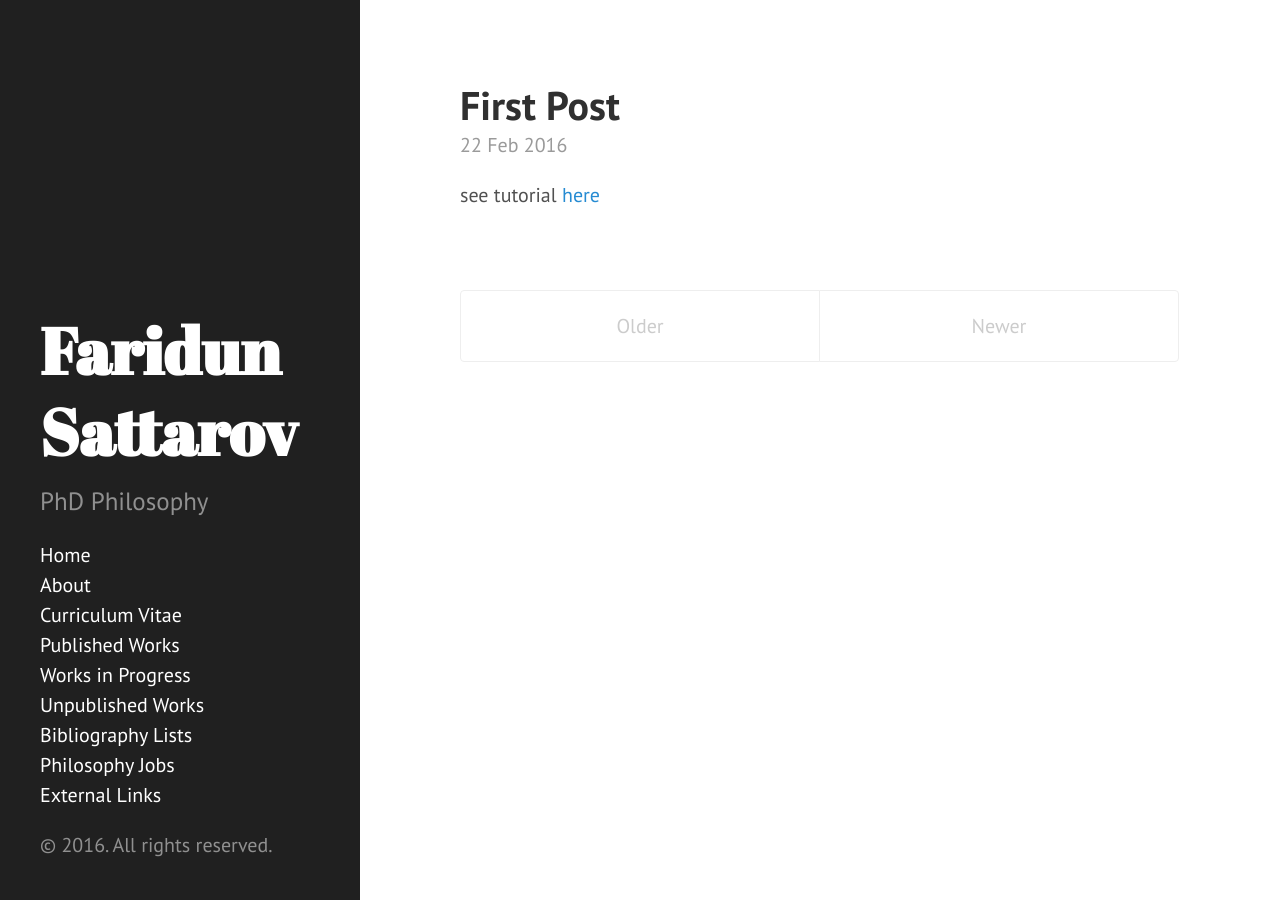
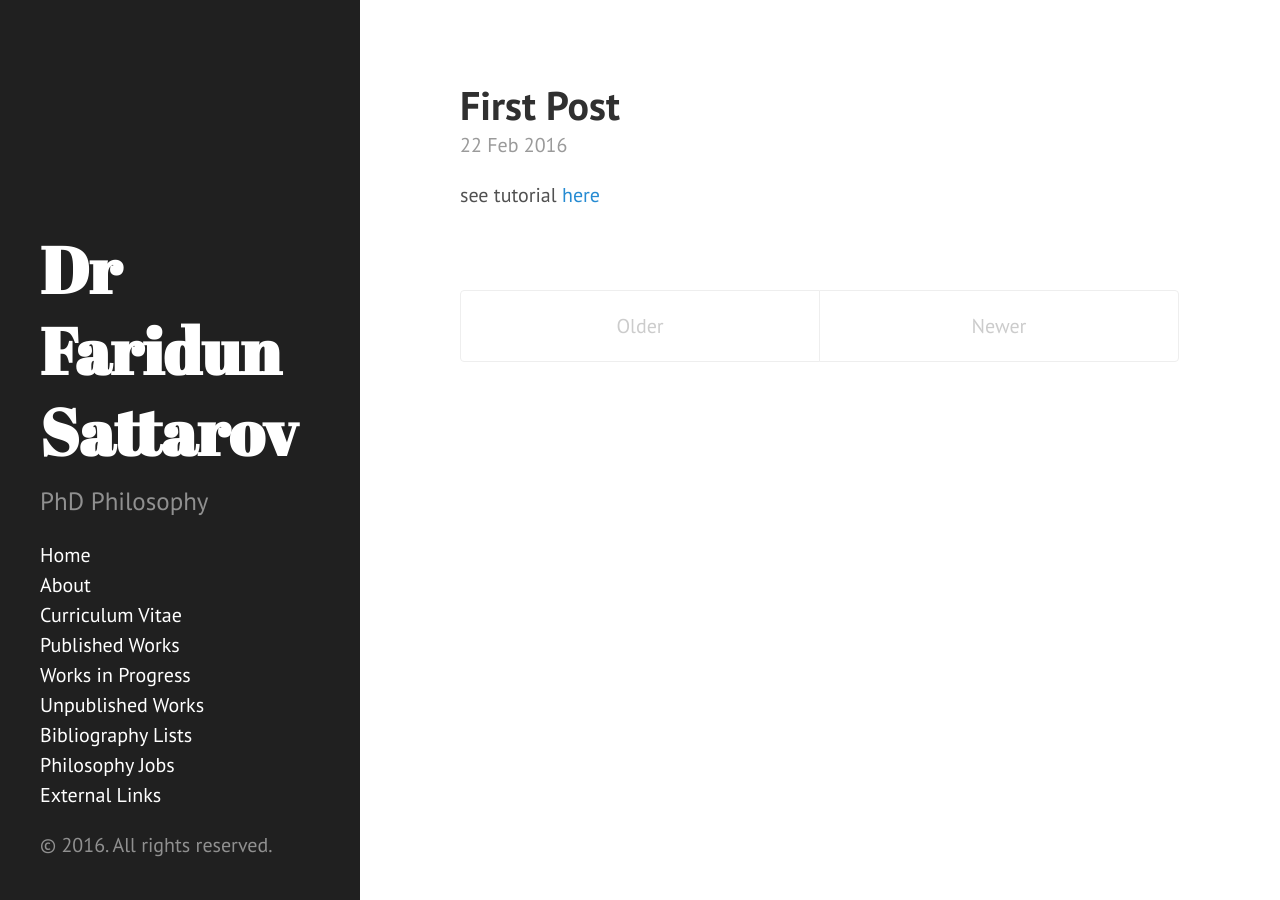
Before and after one commit to ffsattarov/ffsattarov.github.io, a Jekyll site: the page built from index.html, in a window 1280 px wide. Built offline with Jekyll 4.4.1, drawn with Linux system fonts in a browser that asks for light colours; the list of posts is cut into pages by our own code.

```diff
--- a/_config.yml
+++ b/_config.yml
@@ -2,7 +2,7 @@ excerpt_separator: ""
 pygments: false
 markdown: kramdown
 url: http://fsattarov.github.io
-title: Faridun Sattarov
+title: Dr Faridun Sattarov
 description: PhD Philosophy
 tagline: PhD Philosophy
 paginate: 9
```
